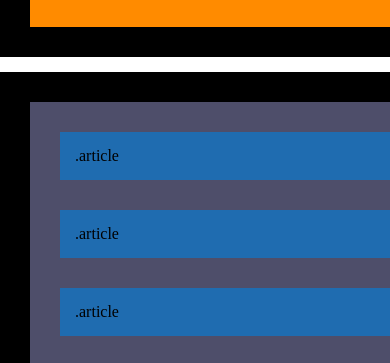
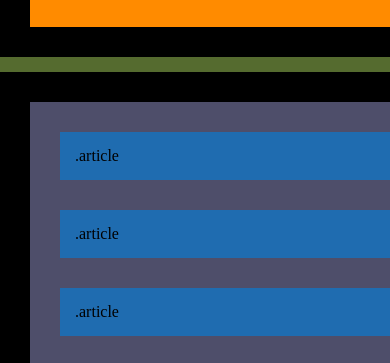
Before and after one commit to gemmaadev/exercici-1-frontend-it-academy, a plain HTML site: page index.html in a window 390 px wide. Shown: the part 434-797 px from the top of the page. Drawn offline with Linux system fonts and the light colour scheme.

Commit message:
Commit exercici 1.4 - Change background color desk/tablet/mobile/

```diff
--- a/styles.css
+++ b/styles.css
@@ -5,6 +5,7 @@
 }
 body {
   margin: 0px;
+  background-color: purple;
 }
 main {
   max-width: 1200px;
@@ -108,6 +109,10 @@ main {
     display: flex !important; /*matxacarà qualsevol altre display*/
     flex-direction: column;
   }
+
+  body {
+    background-color: paleturquoise;
+  }
 }
 
 /* Media queries - mobile version */
@@ -125,4 +130,8 @@ main {
     display: flex !important; /*matxacarà qualsevol altre display*/
     flex-direction: column;
   }
+
+  body {
+    background-color: darkolivegreen;
+  }
 }
```
